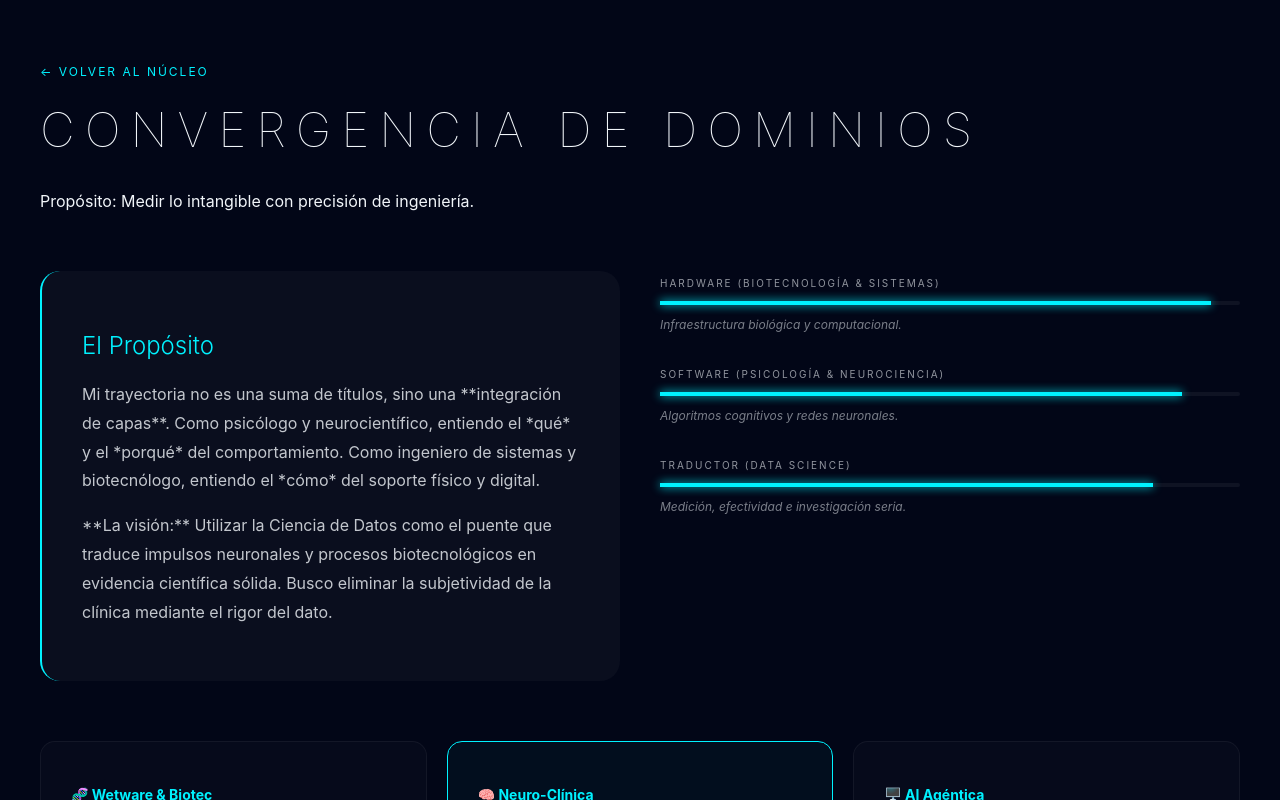
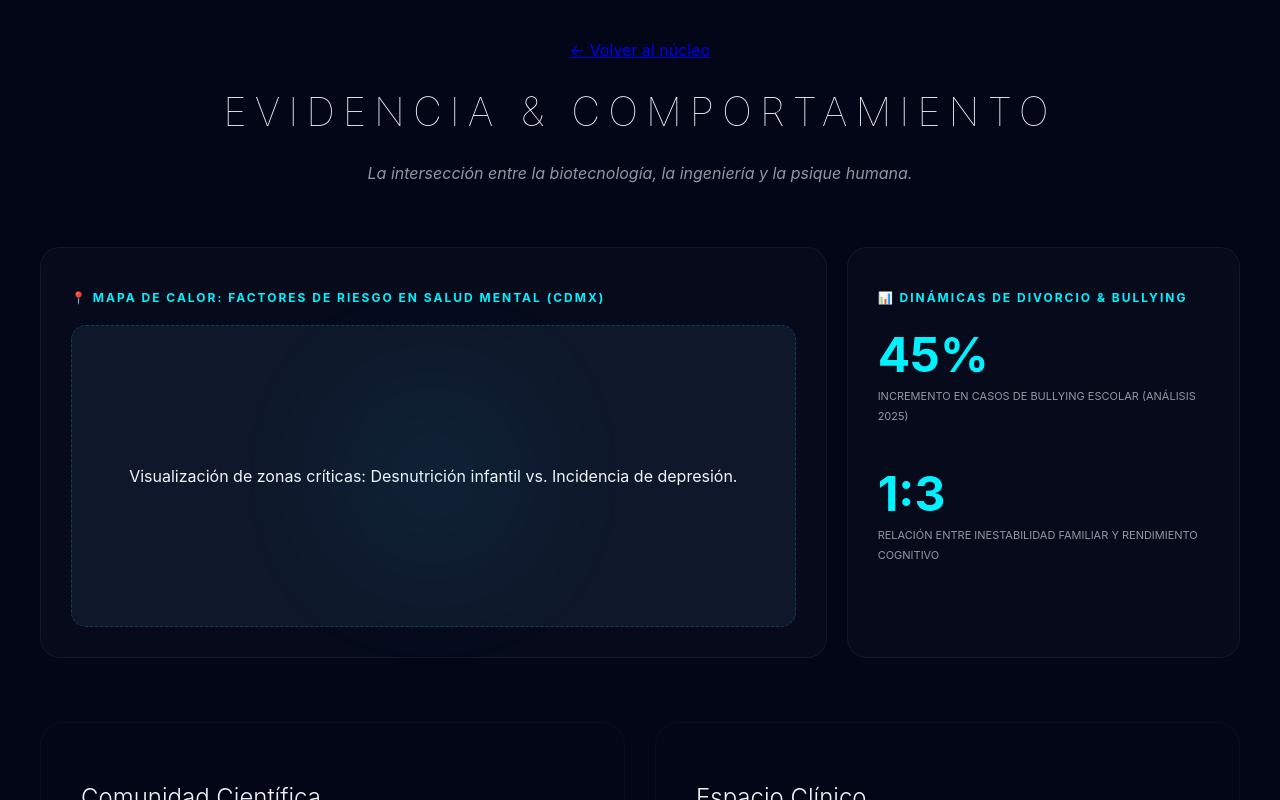
Before and after one commit to Tobon74/portafolio-villa-tobon, an Astro site: page /datos in a window 1280 px wide. Built offline with nearby package versions, Linux system fonts and the light colour scheme; Astro itself is replaced by a stand-in of ours.

Commit message:
feat: estructura inicial del dashboard de datos sociales

```diff
--- a/src/pages/datos.astro
+++ b/src/pages/datos.astro
@@ -2,98 +2,122 @@
 import Layout from '../layouts/Layout.astro';
 ---
 
-<Layout title="Te lo cuento con datos | Carlos Villa">
-	<main class="data-page">
+<Layout title="Análisis de Datos Clínicos | Carlos Villa">
+	<main class="data-container">
+
 		<header class="data-header">
 			<a href="/" class="back-link">← Volver al núcleo</a>
-			<h1 class="glitch-text">Convergencia de Dominios</h1>
-			<p class="subtitle">Propósito: Medir lo intangible con precisión de ingeniería.</p>
+			<h1>Evidencia & Comportamiento</h1>
+			<p class="tagline">La intersección entre la biotecnología, la ingeniería y la psique humana.</p>
 		</header>
 
-		<section class="story-grid">
-			<div class="narrative-box">
-				<h2>El Propósito</h2>
-				<p>
-					Mi trayectoria no es una suma de títulos, sino una **integración de capas**.
-					Como psicólogo y neurocientífico, entiendo el *qué* y el *porqué* del comportamiento.
-					Como ingeniero de sistemas y biotecnólogo, entiendo el *cómo* del soporte físico y digital.
-				</p>
-				<p>
-					**La visión:** Utilizar la Ciencia de Datos como el puente que traduce impulsos neuronales y procesos biotecnológicos en evidencia científica sólida. Busco eliminar la subjetividad de la clínica mediante el rigor del dato.
-				</p>
+		<section class="data-grid">
+			<div class="chart-card wide">
+				<h3>📍 Mapa de Calor: Factores de Riesgo en Salud Mental (CDMX)</h3>
+				<div class="heatmap-placeholder">
+					<div class="glow-effect"></div>
+					<p>Visualización de zonas críticas: Desnutrición infantil vs. Incidencia de depresión.</p>
+				</div>
 			</div>
 
-			<div class="metrics-box">
-				<div class="metric-item">
-					<span class="label">Hardware (Biotecnología & Sistemas)</span>
-					<div class="bar-bg"><div class="bar-fill" style="width: 95%;"></div></div>
-					<p class="desc">Infraestructura biológica y computacional.</p>
-				</div>
-				<div class="metric-item">
-					<span class="label">Software (Psicología & Neurociencia)</span>
-					<div class="bar-bg"><div class="bar-fill" style="width: 90%;"></div></div>
-					<p class="desc">Algoritmos cognitivos y redes neuronales.</p>
-				</div>
-				<div class="metric-item">
-					<span class="label">Traductor (Data Science)</span>
-					<div class="bar-bg"><div class="bar-fill" style="width: 85%;"></div></div>
-					<p class="desc">Medición, efectividad e investigación seria.</p>
+			<div class="chart-card">
+				<h3>📊 Dinámicas de Divorcio & Bullying</h3>
+				<div class="stats-box">
+					<div class="stat">
+						<span class="value">45%</span>
+						<span class="label">Incremento en casos de bullying escolar (Análisis 2025)</span>
+					</div>
+					<div class="stat">
+						<span class="value">1:3</span>
+						<span class="label">Relación entre inestabilidad familiar y rendimiento cognitivo</span>
+					</div>
 				</div>
 			</div>
 		</section>
 
-		<section class="purpose-vision">
-			<div class="vision-card">
-				<h3>🧬 Wetware & Biotec</h3>
-				<p>Entendiendo la base molecular para intervenir en la salud con precisión.</p>
+		<section class="invitation-section">
+			<div class="invite-box science">
+				<h2>Comunidad Científica</h2>
+				<p>Busco colaborar con investigadores para robustecer los modelos de predicción clínica. Si eres de ciencia, mis blogs en Quarto contienen la metodología completa.</p>
+				<a href="/investigaciones/ia-agentica.html" class="invite-btn">Explorar el Blog</a>
 			</div>
-			<div class="vision-card active">
-				<h3>🧠 Neuro-Clínica</h3>
-				<p>El objetivo final: Una clínica basada en datos, no solo en observación.</p>
-			</div>
-			<div class="vision-card">
-				<h3>🖥️ AI Agéntica</h3>
-				<p>Sistemas que asisten al diagnóstico clínico con evidencia científica.</p>
+
+			<div class="invite-box clinical">
+				<h2>Espacio Clínico</h2>
+				<p>Los datos nos dicen qué pasa, pero la terapia nos ayuda a transformarlo. Si buscas un enfoque basado en evidencia para tu bienestar, mi consulta está abierta.</p>
+				<a href="https://neurociencia-clinica-carlos.vercel.app/" target="_blank" class="invite-btn active">Agendar Consulta</a>
 			</div>
 		</section>
+
 	</main>
 </Layout>
 
 <style>
-	.data-page {
+	.data-container {
 		background-color: #020617;
 		min-height: 100vh;
 		color: #f1f5f9;
-		padding: 60px 20px;
+		padding: 40px 20px;
 		max-width: 1200px;
 		margin: 0 auto;
 		font-family: 'Inter', sans-serif;
 	}
-	.back-link { color: #00f2ff; text-decoration: none; font-size: 12px; text-transform: uppercase; letter-spacing: 2px; }
-	.data-header { margin-bottom: 60px; }
-	.glitch-text { font-size: 3rem; font-weight: 100; letter-spacing: 10px; text-transform: uppercase; margin-top: 20px; }
 
-	.story-grid {
-		display: grid;
-		grid-template-columns: 1fr 1fr;
-		gap: 40px;
-		margin-bottom: 60px;
+	.data-header { margin-bottom: 4rem; text-align: center; }
+	.data-header h1 { font-weight: 100; letter-spacing: 8px; text-transform: uppercase; font-size: 2.5rem; }
+	.tagline { opacity: 0.6; font-style: italic; margin-top: 10px; }
+
+	/* Estilos de los Gráficos */
+	.data-grid { display: grid; grid-template-columns: 2fr 1fr; gap: 20px; margin-bottom: 4rem; }
+	.chart-card {
+		background: rgba(255,255,255,0.02);
+		border: 1px solid rgba(255,255,255,0.05);
+		padding: 30px;
+		border-radius: 20px;
 	}
-	.narrative-box { background: rgba(255,255,255,0.03); padding: 40px; border-radius: 20px; border-left: 2px solid #00f2ff; }
-	.narrative-box h2 { color: #00f2ff; font-weight: 300; margin-bottom: 20px; }
-	.narrative-box p { line-height: 1.8; opacity: 0.8; margin-bottom: 15px; }
+	.chart-card h3 { font-size: 12px; text-transform: uppercase; letter-spacing: 2px; color: #00f2ff; margin-bottom: 20px; }
 
-	.metric-item { margin-bottom: 30px; }
-	.label { font-size: 10px; text-transform: uppercase; letter-spacing: 2px; opacity: 0.6; }
-	.bar-bg { background: rgba(255,255,255,0.05); height: 4px; border-radius: 2px; margin: 10px 0; }
-	.bar-fill { background: #00f2ff; height: 100%; box-shadow: 0 0 10px #00f2ff; }
-	.desc { font-size: 12px; opacity: 0.5; font-style: italic; }
+	.heatmap-placeholder {
+		height: 300px;
+		background: #0f172a;
+		border-radius: 15px;
+		display: flex;
+		align-items: center;
+		justify-content: center;
+		position: relative;
+		border: 1px dashed rgba(0,242,255,0.2);
+	}
+	.glow-effect {
+		position: absolute;
+		width: 100px; height: 100px;
+		background: #00f2ff;
+		filter: blur(80px);
+		opacity: 0.2;
+	}
 
-	.purpose-vision { display: grid; grid-template-columns: repeat(3, 1fr); gap: 20px; }
-	.vision-card { background: rgba(255,255,255,0.02); padding: 30px; border-radius: 15px; border: 1px solid rgba(255,255,255,0.05); transition: 0.3s; }
-	.vision-card.active { border-color: #00f2ff; background: rgba(0,242,255,0.03); }
-	.vision-card h3 { font-size: 14px; color: #00f2ff; margin-bottom: 10px; }
-	.vision-card p { font-size: 13px; opacity: 0.7; }
+	.stats-box { display: flex; flex-direction: column; gap: 40px; }
+	.stat .value { font-size: 3rem; font-weight: bold; color: #00f2ff; display: block; }
+	.stat .label { font-size: 11px; opacity: 0.6; text-transform: uppercase; }
 
-	@media (max-width: 768px) { .story-grid, .purpose-vision { grid-template-columns: 1fr; } }
+	/* Sección de Invitación */
+	.invitation-section { display: grid; grid-template-columns: 1fr 1fr; gap: 30px; }
+	.invite-box { padding: 40px; border-radius: 24px; transition: 0.4s; border: 1px solid rgba(255,255,255,0.03); }
+	.invite-box:hover { transform: translateY(-5px); border-color: rgba(0,242,255,0.3); }
+	.invite-box h2 { font-weight: 300; margin-bottom: 15px; }
+	.invite-box p { font-size: 14px; opacity: 0.7; line-height: 1.6; margin-bottom: 25px; }
+
+	.invite-btn {
+		text-decoration: none;
+		font-size: 10px;
+		letter-spacing: 2px;
+		text-transform: uppercase;
+		color: #94a3b8;
+		border: 1px solid rgba(255,255,255,0.1);
+		padding: 12px 25px;
+		border-radius: 100px;
+		display: inline-block;
+	}
+	.invite-btn.active { background: #00f2ff; color: #020617; border: none; font-weight: bold; }
+
+	@media (max-width: 900px) { .data-grid, .invitation-section { grid-template-columns: 1fr; } }
 </style>
```
